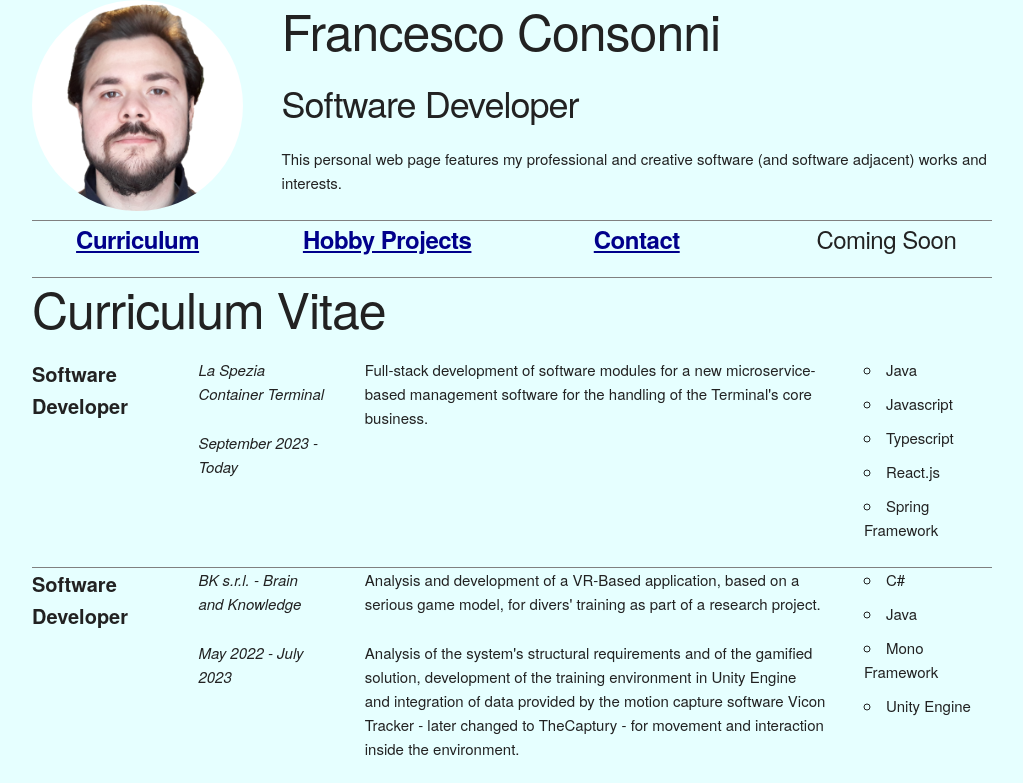
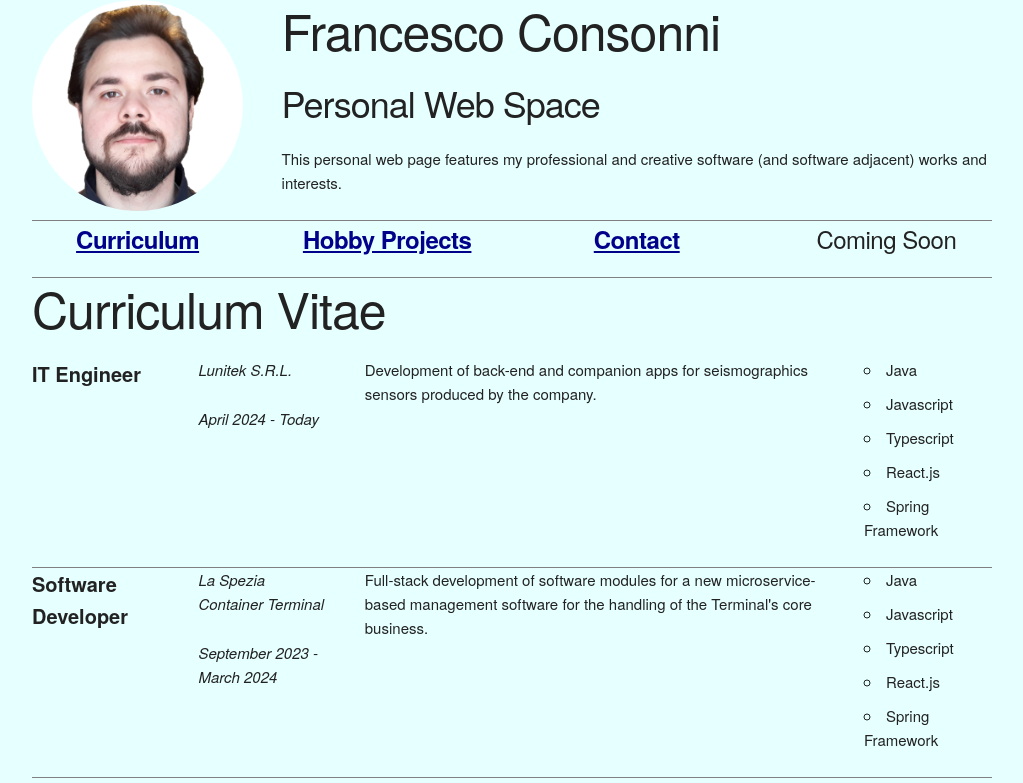
Before and after one commit to FrancescoConso/francescoconso.github.io, a React (Vite) app: page / in a window 1280 px wide. Shown: the top 783 px of the page, without its empty margins (128-1151 px from the left). Built offline with nearby package versions, Linux system fonts and the light colour scheme.

Commit message:
Added new employment, minor changes

```diff
--- a/src/Pages/Curriculum.tsx
+++ b/src/Pages/Curriculum.tsx
@@ -6,11 +6,36 @@ export function Curriculum() {
         {/*  This comment is a separator */}
         <div className="row with-bottom-border">
           <div className="two columns bold-bigger">
+            <p>IT Engineer</p>
+          </div>
+          <div className="two columns italic">
+            <p>Lunitek S.R.L.</p>
+            <p>April 2024 - Today </p>
+          </div>
+          <div className="six columns">
+            <p>
+              Development of back-end and companion apps for seismographics
+              sensors produced by the company.
+            </p>
+          </div>
+          <div className="two columns">
+            <ul>
+              <li>Java</li>
+              <li>Javascript</li>
+              <li>Typescript</li>
+              <li>React.js</li>
+              <li>Spring Framework</li>
+            </ul>
+          </div>
+        </div>
+        {/*  This comment is a separator */}
+        <div className="row with-bottom-border">
+          <div className="two columns bold-bigger">
             <p>Software Developer</p>
           </div>
           <div className="two columns italic">
             <p>La Spezia Container Terminal</p>
-            <p>September 2023 - Today </p>
+            <p>September 2023 - March 2024 </p>
           </div>
           <div className="six columns">
             <p>
--- a/src/Pages/Hobby.tsx
+++ b/src/Pages/Hobby.tsx
@@ -3,6 +3,7 @@ export function Hobby() {
     <>
       <div className="container">
         <h1>Hobby Projects</h1>
+        {/* THIS COMMENT IS A SEPARATOR */}
         <h2>Live Coding</h2>
         <div className="row">
           <div className="three columns">
@@ -21,7 +22,8 @@ export function Hobby() {
             </p>
           </div>
         </div>
-        <h2>Game Development</h2>
+        {/* THIS COMMENT IS A SEPARATOR */}
+        <h2>Unity Game Development</h2>
         <p>
           Previous work experiences had me using Unity, and I keep on
           cultivating it as a hobby. I am also looking into Godot Engine, since
@@ -70,6 +72,7 @@ export function Hobby() {
             </p>
           </div>
         </div>
+        {/* THIS COMMENT IS A SEPARATOR */}
         <h2>Processing Sketches</h2>
         <p>
           I was introduced to Processing by a friend. The idea of having a
--- a/src/components/Header.tsx
+++ b/src/components/Header.tsx
@@ -6,7 +6,7 @@ export function Header() {
           <div className="three columns"><img className="u-max-full-width portrait-image" src="/assets/mescontornato.png" /></div>
           <div className="nine columns">
             <h1>Francesco Consonni</h1>
-            <h3>Software Developer</h3>
+            <h3>Personal Web Space</h3>
             <p>This personal web page features my professional and creative software (and software adjacent) works and interests.</p>
           </div>
         </div>
```
